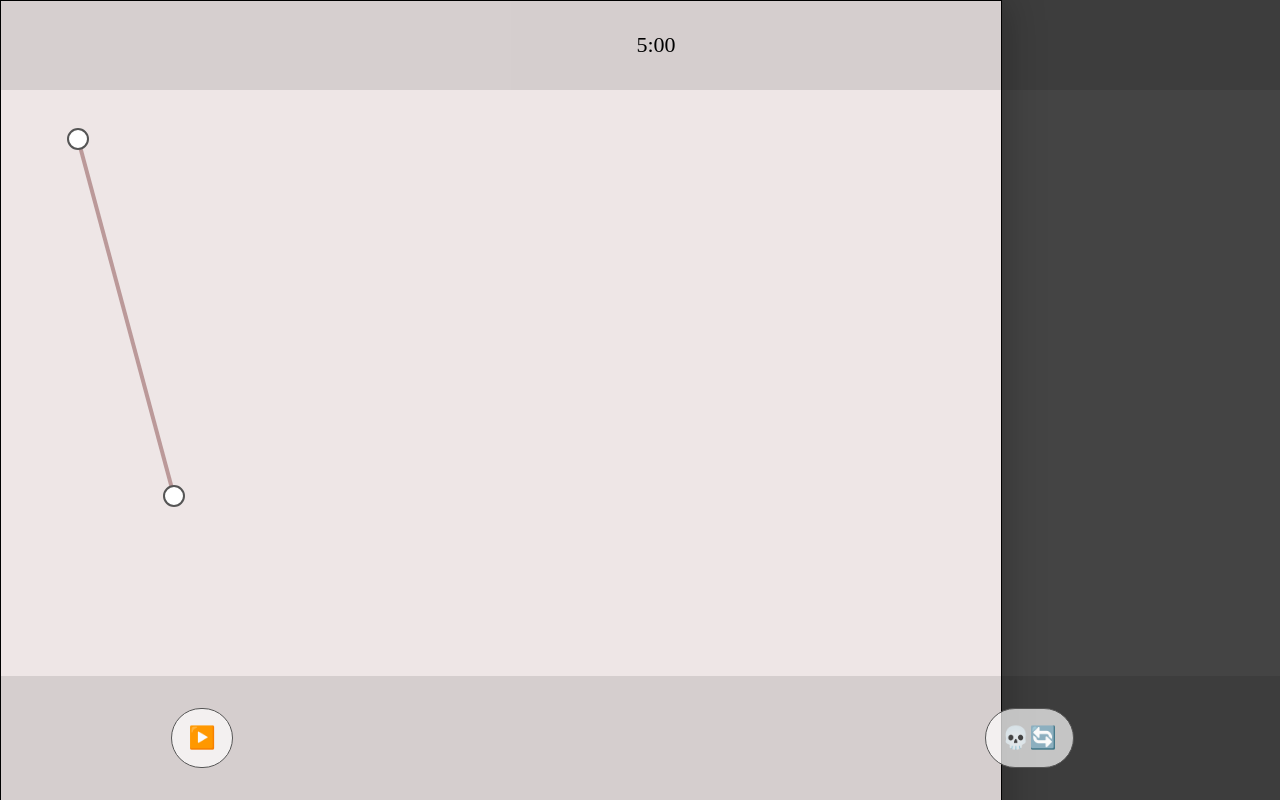
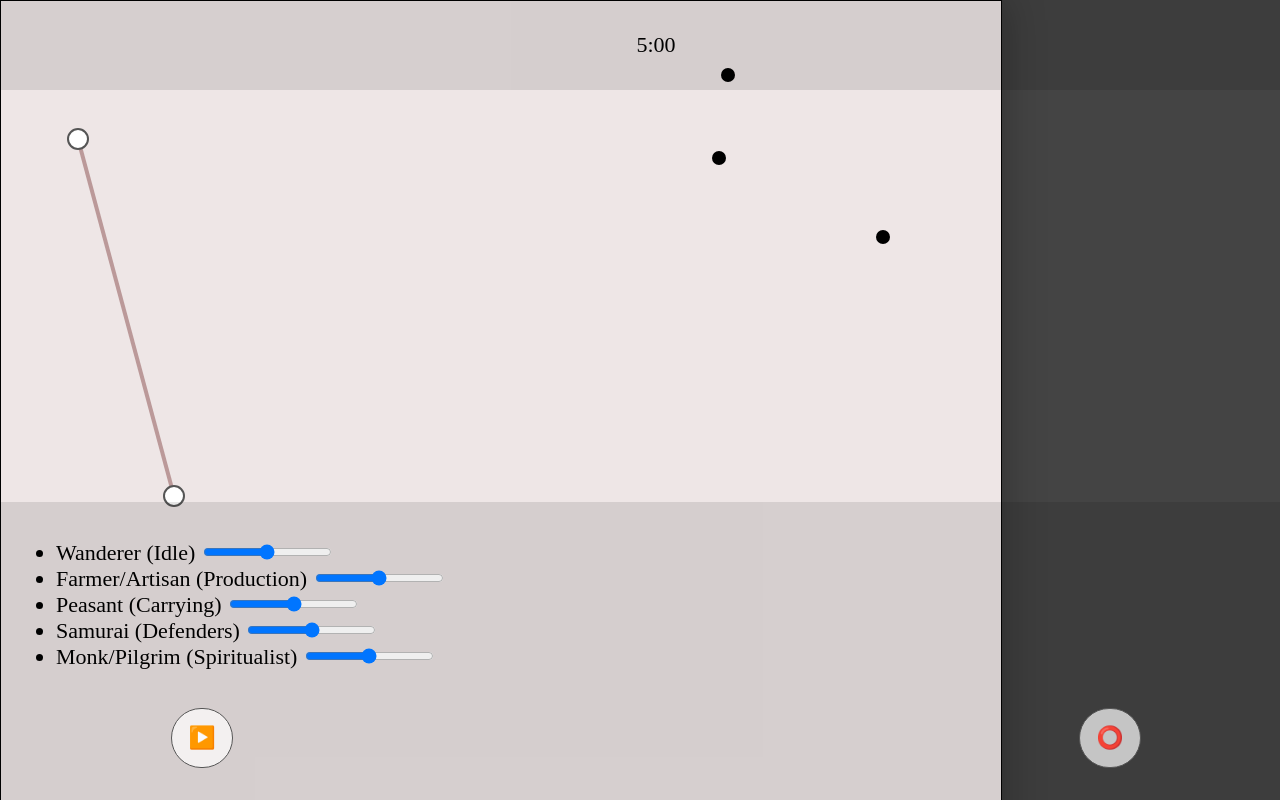
Before and after one commit to deathraygames/shikken-13k, a website: page index.html in a window 1280 px wide. Drawn offline with Linux system fonts and the light colour scheme.

Commit message:
progress with meeples

```diff
--- a/index.html
+++ b/index.html
@@ -41,6 +41,30 @@
 		</svg>
 	</div>
 	<div id=bui class=ui>
+		<div>
+			<ul>
+				<li>
+					<label>Wanderer (Idle)</label>
+					<input type=range min=0 max=10 />
+				</li>
+				<li>
+					<label>Farmer/Artisan (Production)</label>
+					<input type=range min=0 max=10 />
+				</li>
+				<li>
+					<label>Peasant (Carrying)</label>
+					<input type=range min=0 max=10 />
+				</li>
+				<li>
+					<label>Samurai (Defenders)</label>
+					<input type=range min=0 max=10 />
+				</li>
+				<li>
+					<label>Monk/Pilgrim (Spiritualist)</label>
+					<input type=range min=0 max=10 />
+				</li>
+			</ul>
+		</div>
 		<div class=uirow>
 			<div>
 				<button id=play>▶️</button>
--- a/src/game.js
+++ b/src/game.js
@@ -5,6 +5,7 @@ const W = 'wood';
 const T = true;
 const F = false;
 const N = null;
+const MEEP_SPEED = 100 * (1/1000); // pixels per second * s/ms
 
 const $ = (q) => document.querySelector(q);
 const $id = (id) => document.getElementById(id);
@@ -19,9 +20,11 @@ const setAttributes = (el, o) => Object.keys(o).forEach((k) => el.setAttribute(k
 // From LittleJs
 const rand = (a = 1, b = 0) => b + (a - b) * Math.random();
 const randInt = (a = 1, b = 0) => rand(a, b)|0;
+const randSign = () => (rand(2)|0) * 2 - 1;
 
 const resourceTypes = {
 	grain: { shape: 'polygon', sides: 5, },
+	rice: { shape: 'polygon', sides: 4, },
 	stone: { shape: 'polygon', sides: 5, },
 	wood: { shape: 'polygon', sides: 5, },
 };
@@ -85,6 +88,25 @@ function addBuilding(bParam = {}, fromBuildingKey = N) {
 	return b;
 }
 
+function addMeeple(mParam = {}) {
+	const m = {
+		key: getRandomKey('M'),
+		job: 'idle',
+		hp: 100,
+		carry: N,
+		weapon: N,
+		buildingKey: N, // goal
+		path: [],
+		...getRandomWorldLocation(),
+		...mParam,
+	};
+	if (g.meeples[m.key]) throw new Error('Existing meeple');
+	console.log('Adding meeple', m);
+	g.meeples[m.key] = m;
+	g.meepleKeys.push(m.key);
+	return m;
+}
+
 /* ------------------------------ Rendering ------------------ */
 
 function renderCanvas(ctx) {
@@ -122,6 +144,18 @@ function addRoadSvg(r, layer) {
 	return line;
 }
 
+function addMeepleSvg(m, layer) {
+	const circle = createAppendSvg('circle', layer);
+	circle.id = m.key;
+	setAttributes(circle, {
+		cx: 0, // m.x,
+		cy: 0, // m.y,
+		r: 7, // MEEPLE_SIZE
+		class: `meeple meeple-${m.job}`,
+	});
+	return circle;
+}
+
 function renderBuildingResources(b, bEl) {
 	b.resources.forEach((res) => {
 		// bEl.
@@ -143,6 +177,13 @@ function renderSvg(layers) {
 		let rEl = $id(key);
 		if (!rEl) rEl = addRoadSvg(r, layers.road);
 	});
+	g.meepleKeys.forEach((key) => {
+		const m = g.meeples[key];
+		let mEl = $id(key);
+		if (!mEl) mEl = addMeepleSvg(m, layers.meeple);
+		mEl.style.cx = m.x;
+		mEl.style.cy = m.y;
+	});
 }
 
 function renderUi() {
@@ -150,7 +191,7 @@ function renderUi() {
 	classes.toggle('bselected', g.selectedBuildingKey);
 	classes.toggle('looping', g.looping);
 	classes.toggle('creating', g.creating);
-	classes.toggle('pop', g.totalMeeples > 0);
+	classes.toggle('pop', g.meepleKeys.length > 0);
 	// Update countdown
 	if (!g.countdownEl) g.countdownEl = $id('cd');
 	let cd = g.countdown;
@@ -161,6 +202,11 @@ function renderUi() {
 	// List
 	if (g.creating) {
 		$id('blist').innerHTML = Object.keys(buildingTypes).map((key) => `<li>${key}</li>`).join('');
+	}
+	// Assigning Jobs
+	if (g.assigning) {
+
+		// TODO: Set max
 	}
 }
 
@@ -175,22 +221,32 @@ function render() {
 
 /* ------------------------------ Looping ------------------ */
 
+function simulate(delta) {
+	// TODO: Do updating of world
+	g.meepleKeys.forEach((key) => {
+		const m = g.meeples[key];
+		if (m.job === 'idle') {
+			const dist = delta * MEEP_SPEED * 0.5;
+			m.x += dist * randSign();
+			m.y += dist * randSign();
+		}
+	});
+}
+
 function loop() {
 	if (!g.looping) return;
 	const now = Number(new Date());
 	const delta = (g.lastTime) ? now - g.lastTime : 0;
 	g.lastTime = now;
 	g.countdown -= delta;
-	// TODO: Do updating of world
-
-	// TODO: Get total of meeples: totalMeeples
-
-	renderUi();
+	simulate(delta);
+	render();
 	setTimeout(loop, 100);
 }
 
 function startLoop() {
 	g.looping = true;
+	g.lastTime = 0;
 	loop();
 }
 
@@ -294,6 +350,9 @@ function start() {
 	setupEvents(g.world);
 	const b = addBuilding({ type: 'connector' });
 	addBuilding({ type: 'connector' }, b.key);
+	addMeeple();
+	addMeeple();
+	addMeeple();
 	render(w);
 }
 
@@ -304,7 +363,8 @@ const g = window.g = {
 	world: {},
 	buildings: {},
 	buildingKeys: [],
-	freeMeeples: {},
+	meeples: {},
+	meepleKeys: [],
 	roads: {},
 	roadKeys: [],
 	selectedBuildingKey: N,
@@ -313,7 +373,6 @@ const g = window.g = {
 	countdown: 300000, // 5 minutes * 60 seconds/min * 1000 ms/sec
 	looping: F,
 	creating: F,
-	totalMeeples: 0,
 	start,
 };
 document.addEventListener('DOMContentLoaded', g.start);
--- a/style.css
+++ b/style.css
@@ -93,6 +93,9 @@ button, #blist {
 }
 
 
+.meeple {
+	transition: all linear 0.1s;
+}
 
 .building, .building-connector {
 	fill: #fff;
```
Also changed, not shown: game_bundle.js (+76 -16 lines), build/index.html (deleted), build/index.js (deleted), build/roadroller_index.js (deleted).
